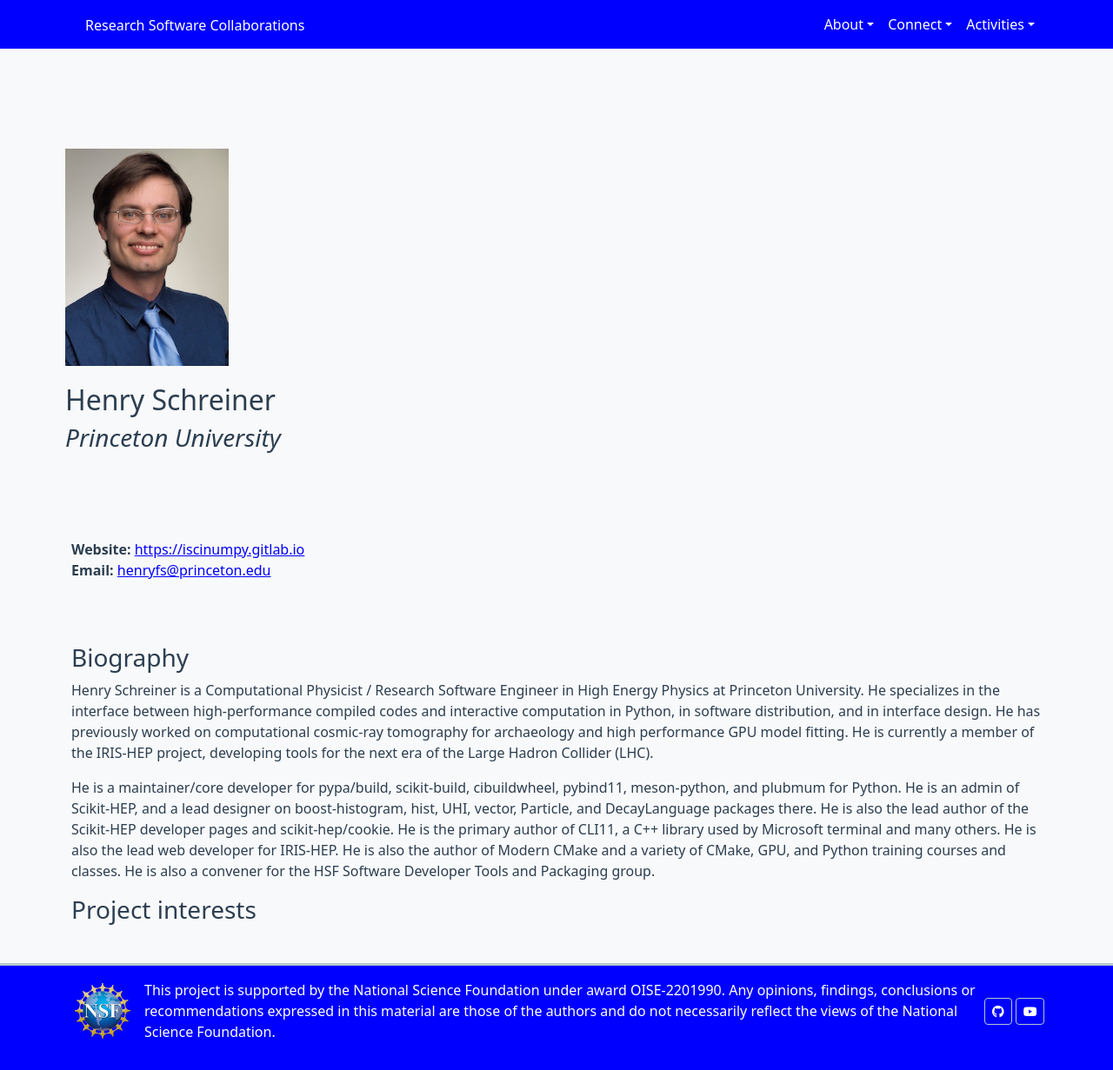
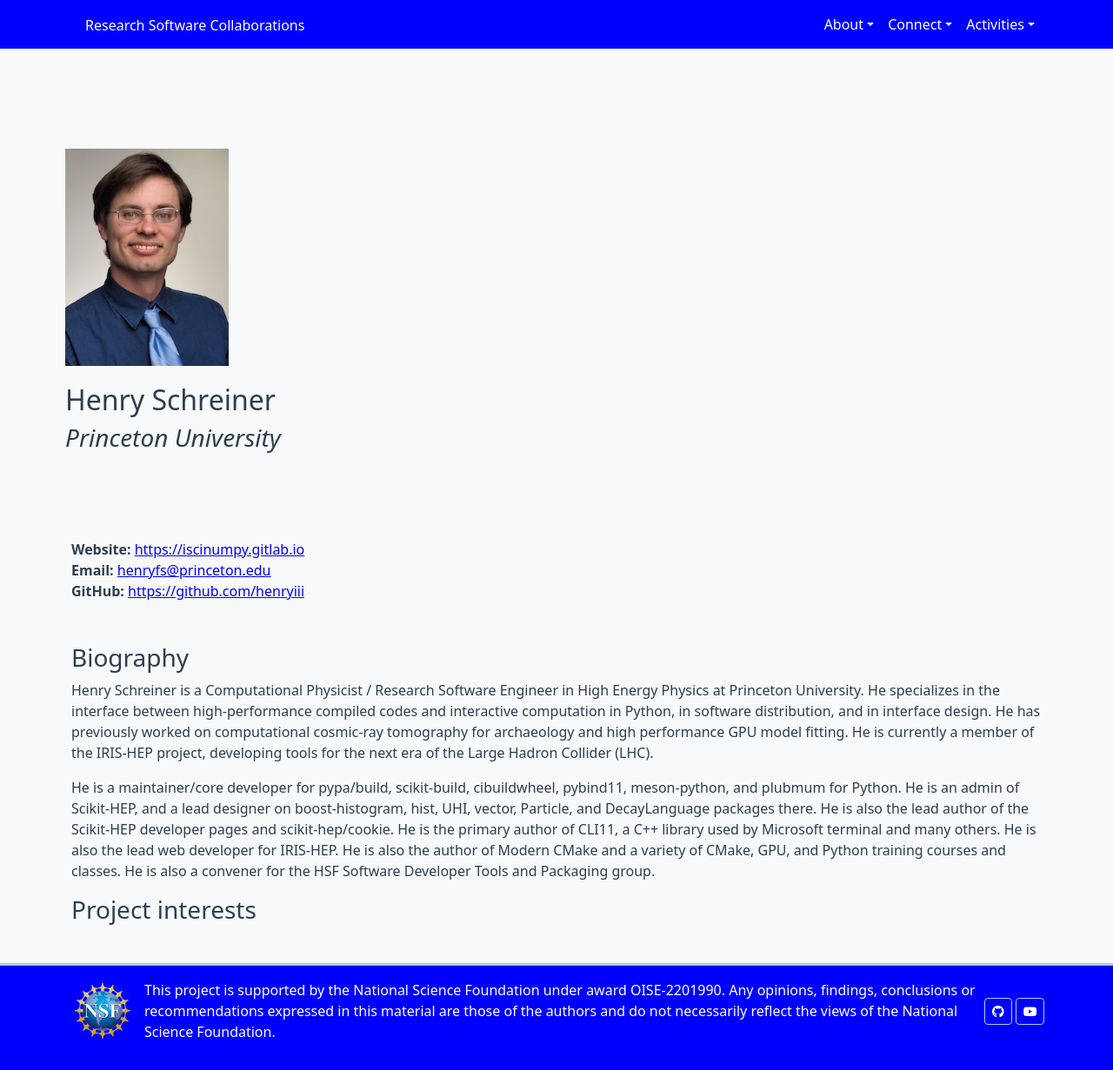
Before and after one commit to research-software-collaborations/research-software-collaborations.github.io, a Jekyll site: the page built from _collaborators/henryiii.md, in a window 1280 px wide and 1231 px high. Shown: the whole window at 87% size. Built offline with Jekyll 4.4.1, drawn with Linux system fonts in a browser that asks for light colours; cached includes are drawn as plain includes.

Commit message:
minor fix

```diff
--- a/_collaborators/henryiii.md
+++ b/_collaborators/henryiii.md
@@ -6,6 +6,7 @@ inspire-id: Henry.F.Schreiner.1
 institution: Princeton University
 name: Henry Schreiner
 photo: "/assets/images/team/Henry-Schreiner.jpg"
+github-username: henryiii
 shortname: henryiii
 title:
 website: https://iscinumpy.gitlab.io
```
